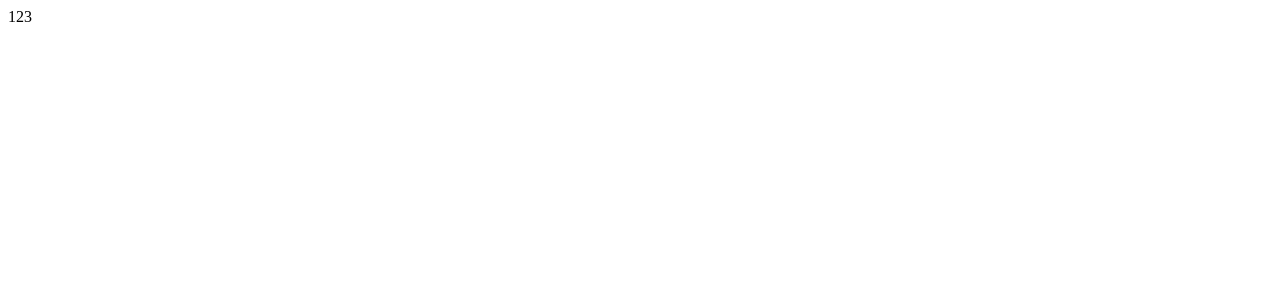
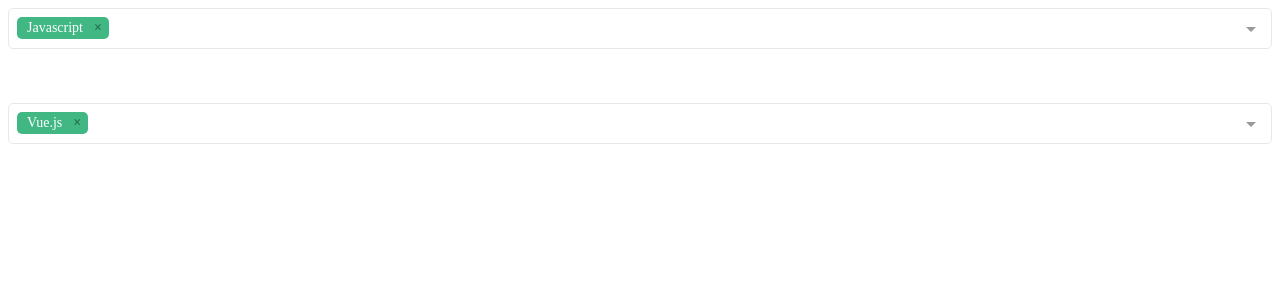
Before and after one commit to 7070587/farm-vue, a Vue app: page /w-home in a window 1280 px wide. Shown: the top 300 px of the page. Built offline with nearby package versions, Linux system fonts and the light colour scheme.

Commit message:
Update | multiselect | update rename

```diff
--- a/src/views/home/home.vue
+++ b/src/views/home/home.vue
@@ -1,6 +1,62 @@
 <template>
     <div>
-        123
+        <Multiselect
+            v-model="value"
+            placeholder="please select"
+            selectedLabel=""
+            :deselectLabel="deselectLabel"
+            :max='4'
+            :allow-empty="allowEmpty"
+            :searchable="true"
+            :multiple="true"
+            :options="options"
+            :disabled="false"
+            @input="input"
+        >
+            <template #maxElements>
+                已達選擇數量上限，請先移除選定項目後再選擇新項目
+            </template>
+
+            <template #noResult>
+                找不到資料，請更改搜尋條件後再次查詢
+            </template>
+
+            <template #noOptions>
+                清單為空
+            </template>
+        </Multiselect>
+
+        <br>
+        <br>
+        <br>
+
+        <Multiselect
+            v-model="groupValue"
+            placeholder="please select"
+            selectedLabel=""
+            :deselectLabel="deselectLabel"
+            :max='30'
+            :allow-empty="allowEmpty"
+            :searchable="true"
+            :multiple="true"
+            group-values="libs"
+            group-label="type"
+            :group-select="true"
+            :options="groupOptions"
+            @input="input"
+        >
+            <template #maxElements>
+                已達選擇數量上限，請先移除選定項目後再選擇新項目
+            </template>
+
+            <template #noResult>
+                找不到資料，請更改搜尋條件後再次查詢
+            </template>
+
+            <template #noOptions>
+                清單為空
+            </template>
+        </Multiselect>
     </div>
 </template>
 
@@ -26,6 +82,8 @@ import { Vue, Component } from 'vue-property-decorator';
 //#endregion
 
 //#region Components Src
+import Multiselect from '@/components/multiselect/multiselect-v1.vue';
+
 //#endregion
 
 //#region Components Views
@@ -33,16 +91,58 @@ import { Vue, Component } from 'vue-property-decorator';
 //#endregion
 
 @Component({
-    components: {},
+    components: { Multiselect },
 })
 export default class VuePageClass extends Vue {
     //#region Prop
+    private allowEmpty: boolean = true;
     //#endregion
 
     //#region Variables
+    // private value = [{ value: 'Javascript', key: 'js' }];
+    private value = [{ value: 'Javascript', key: 'js' }];
+    private options = [
+        { value: 'Vue.js', key: 'vu' },
+        { value: 'Javascript', key: 'js' },
+        { value: 'Open Source', key: 'os' },
+        { value: 'React', key: 're' },
+        { value: 'Typescript', key: 'ts' },
+        { value: 'HTML', key: 'html' },
+    ];
+
+    private groupValue = [{ value: 'Vue.js', key: 'Front-end' }];
+    private groupOptions = [
+        {
+            type: 'Javascript',
+            libs: [
+                { value: 'Vue.js', key: 'Front-end' },
+                { value: 'Adonis', key: 'Backend' },
+                { value: 'Moment.js', key: 'Moment' },
+                { value: 'Popper.js', key: 'Popper' },
+            ],
+        },
+        {
+            type: 'Ruby',
+            libs: [
+                { value: 'Rails', key: 'Backend' },
+                { value: 'Sinatra', key: 'Backend' },
+            ],
+        },
+        {
+            type: 'Other',
+            libs: [
+                { value: 'Laravel', key: 'Backend' },
+                { value: 'Phoenix', key: 'Backend' },
+            ],
+        },
+    ];
+
     //#endregion
 
     //#region Computed
+    private get deselectLabel(): string {
+        return this.allowEmpty ? 'X' : '';
+    }
     //#endregion
 
     //#region Watch
@@ -61,6 +161,9 @@ export default class VuePageClass extends Vue {
     //#endregion
 
     //#region View Event
+    private input(value): void {
+        console.log(` => `, value);
+    }
     //#endregion
 
     //#region Other Function
```
Also changed, not shown: src/components/multiselect/multiselect-v1.vue (renamed from src/components/multiselect/multiselect.vue).
